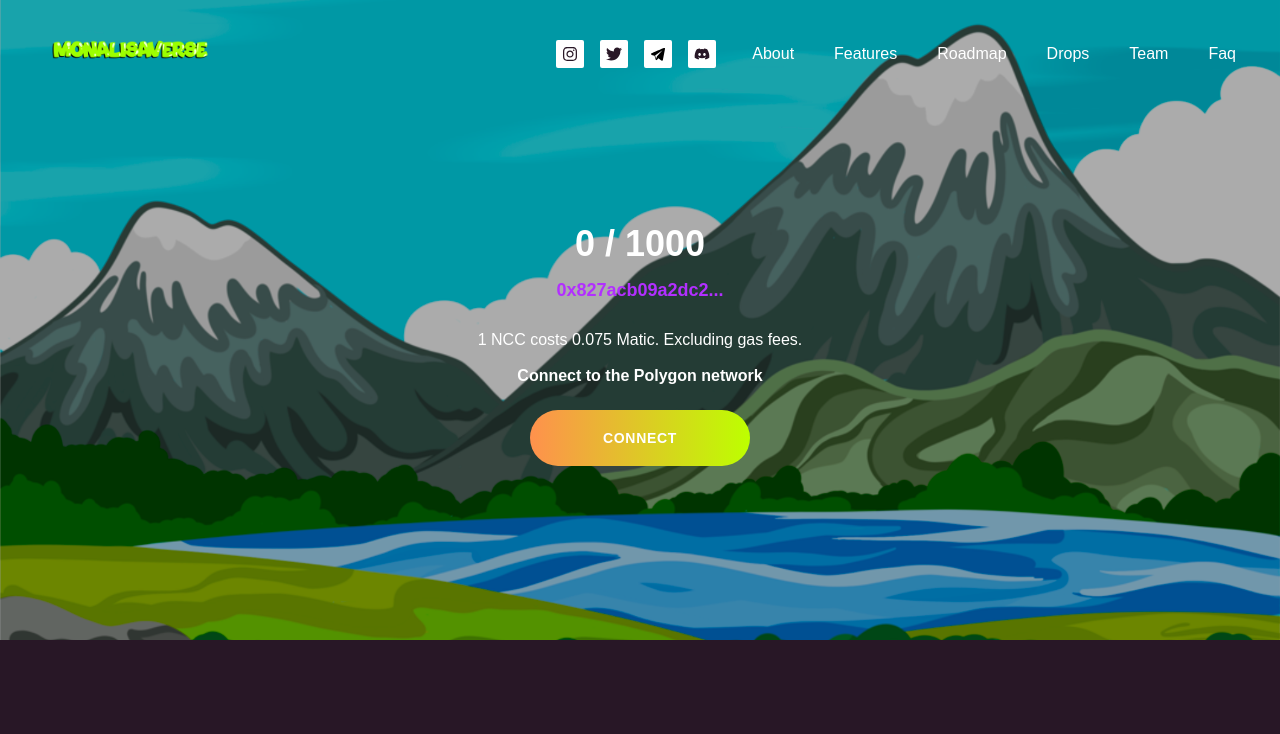
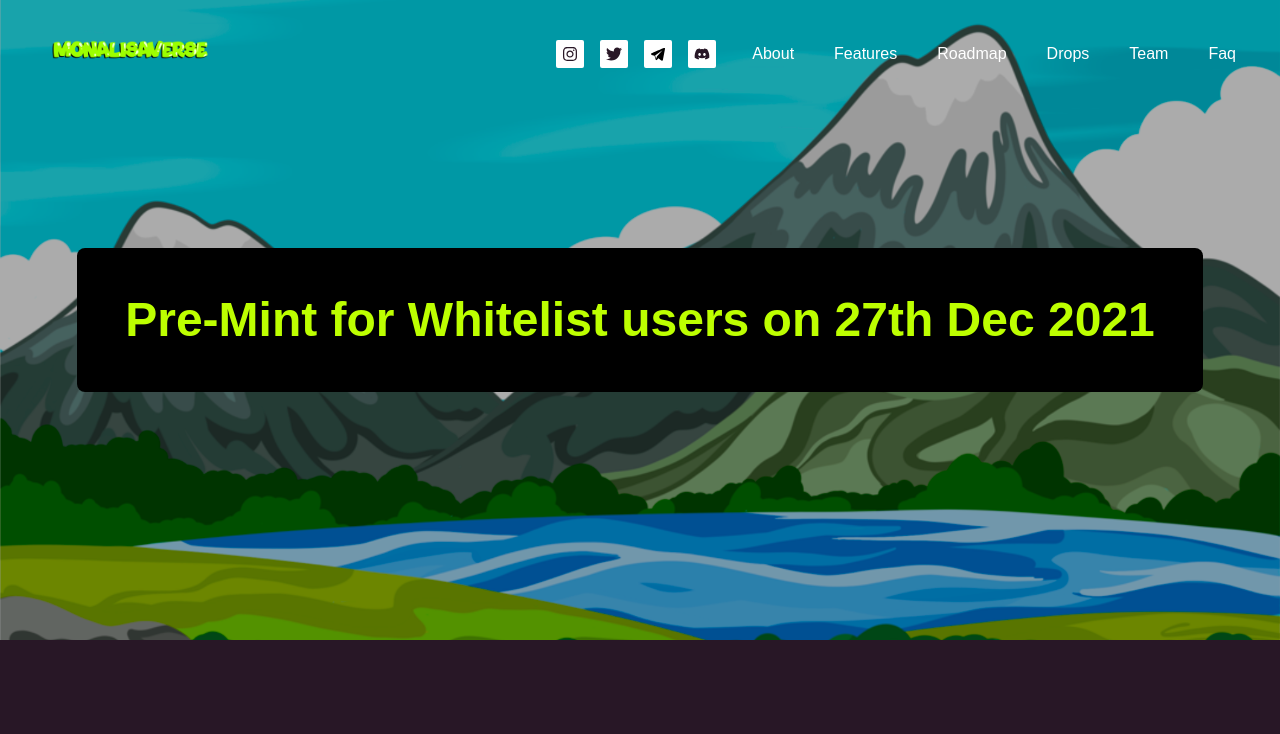
Before and after one commit to lionft/monalisaverse, a React (Create React App) app: page / in a window 1280 px wide. Shown: the top 734 px of the page. Built offline with nearby package versions, Linux system fonts and the light colour scheme.

Commit message:
mint button changed

```diff
--- a/src/components/Hero.js
+++ b/src/components/Hero.js
@@ -132,10 +132,13 @@ const Hero = () => {
           </div>
         </div>
       </div>
-      <div className='absolute inset-0 flex justify-center'>
+      <div className='absolute inset-0 flex justify-center items-center'>
         <div className='relative'>
-          <div className='relative mx-auto mt-0 sm:mt-56 sm:w-96 z-10'>
-            <div className='relative text-center flex flex-col'>
+          <div className='relative mx-auto mt-0 z-10'>
+            <h1 className='text-center text-5xl font-bold text-primary stroke-current bg-black p-12 rounded-lg'>
+              Pre-Mint for Whitelist users on 27th Dec 2021
+            </h1>
+            {/* <div className='relative text-center flex flex-col'>
               <h3 className='font-bold text-default lg:text-4xl'>
                 {data.totalSupply} / {CONFIG.MAX_SUPPLY}
               </h3>
@@ -250,7 +253,7 @@ const Hero = () => {
                   )}
                 </>
               )}
-            </div>
+            </div> */}
           </div>
         </div>
       </div>
```
Also changed, not shown: logo.png (deleted).
